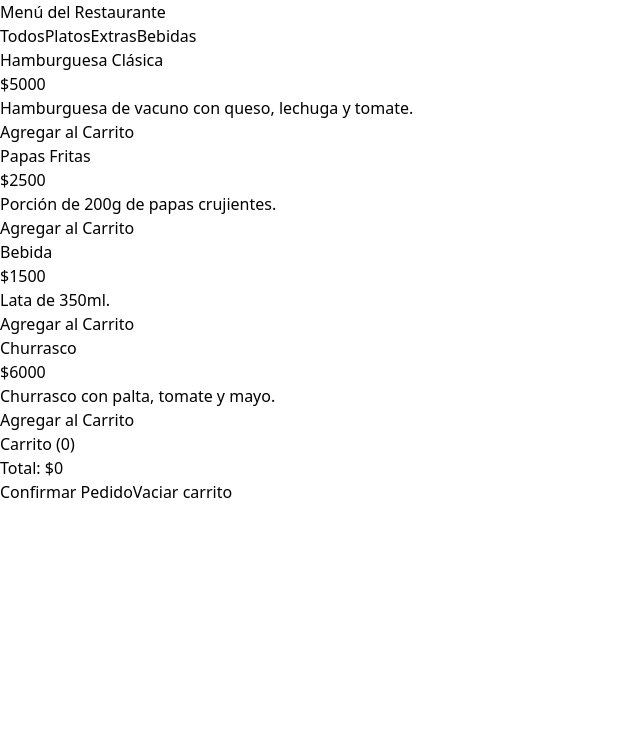
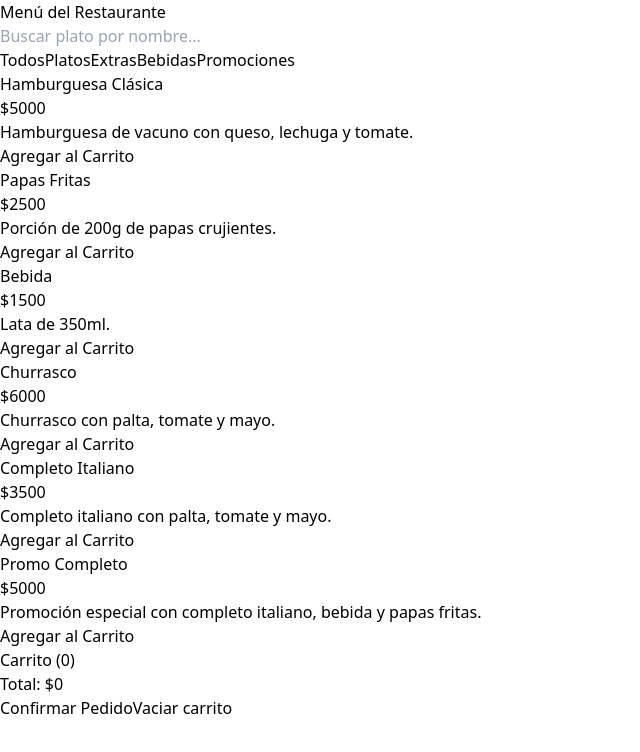
Before and after one commit to PipoeZz/restaurante-app, a React (Vite) app: page / in a window 1280 px wide. Shown: the top 752 px of the page, without its empty margins (0-640 px from the left). Built offline with nearby package versions, Linux system fonts and the light colour scheme.

Commit message:
buscador y mas productos

```diff
--- a/src/App.jsx
+++ b/src/App.jsx
@@ -2,6 +2,7 @@ import { useState, useEffect } from 'react';
 
 import { pedirDatos } from './data/menu';
 import Filtro from './components/Filtro';
+import Buscador from './components/Buscador';
 import MenuCarta from './components/MenuCarta';
 import Carrito from './components/Carrito';
 
@@ -11,6 +12,7 @@ function App() {
 
   const [carrito, setCarrito] = useState([]);
   const [categoria, setCategoria] = useState("Todos");
+  const [busqueda, setBusqueda] = useState("");
 
   useEffect(() => {
     pedirDatos().then(function (datos) {
@@ -27,9 +29,17 @@ function App() {
     setCarrito([]);
   }
 
+
   let filtrados = menu;
+
   if (categoria !== "Todos") {
-    filtrados = menu.filter(plato => plato.categoria === categoria);
+    filtrados = filtrados.filter(plato => plato.categoria === categoria);
+  }
+
+  if (busqueda !== "") {
+    filtrados = filtrados.filter(plato =>
+      plato.nombre.toLowerCase().includes(busqueda.toLowerCase())
+    );
   }
 
   return (
@@ -42,9 +52,14 @@ function App() {
         <div className="flex flex-col md:flex-row gap-6 max-w-5xl mx-auto">
 
           <div className="md:w-2/3">
+            {/* Componente 1: Buscador de texto */}
+            <Buscador busqueda={busqueda} cambiarBusqueda={setBusqueda} />
+
+            {/* Componente 2: Filtro por categorías */}
             <Filtro cambiarFiltro={setCategoria} />
 
             <div className="grid grid-cols-1 sm:grid-cols-2 gap-4">
+              {/* Componente 3: Tarjeta de cada plato */}
               {filtrados.map((plato, indice) => (
                 <MenuCarta key={indice} plato={plato} agregar={agregar} />
               ))}
@@ -52,6 +67,7 @@ function App() {
           </div>
 
           <div className="md:w-1/3">
+            {/* Componente 4: Carrito de compras */}
             <Carrito carrito={carrito} vaciar={vaciar} />
           </div>
 
--- /dev/null
+++ b/src/components/Buscador.jsx
@@ -0,0 +1,15 @@
+function Buscador({ busqueda, cambiarBusqueda }) {
+  return (
+    <div className="mb-4">
+      <input
+        type="text"
+        placeholder="Buscar plato por nombre..."
+        value={busqueda}
+        onChange={(e) => cambiarBusqueda(e.target.value)}
+        className="w-full p-2 border rounded bg-white shadow-sm"
+      />
+    </div>
+  );
+}
+
+export default Buscador;
--- a/src/components/Filtro.jsx
+++ b/src/components/Filtro.jsx
@@ -5,6 +5,7 @@ function Filtro({ cambiarFiltro }) {
       <button onClick={() => cambiarFiltro("Platos")} className="bg-gray-300 p-2 rounded">Platos</button>
       <button onClick={() => cambiarFiltro("Extras")} className="bg-gray-300 p-2 rounded">Extras</button>
       <button onClick={() => cambiarFiltro("Bebidas")} className="bg-gray-300 p-2 rounded">Bebidas</button>
+      <button onClick={() => cambiarFiltro("Promociones")} className="bg-gray-300 p-2 rounded">Promociones</button>
     </div>
   );
 }
--- a/src/data/menu.js
+++ b/src/data/menu.js
@@ -2,7 +2,9 @@ export const productos = [
   { id: 1, nombre: "Hamburguesa Clásica", precio: 5000, categoria: "Platos", detalle: "Hamburguesa de vacuno con queso, lechuga y tomate." },
   { id: 2, nombre: "Papas Fritas", precio: 2500, categoria: "Extras", detalle: "Porción de 200g de papas crujientes." },
   { id: 3, nombre: "Bebida", precio: 1500, categoria: "Bebidas", detalle: "Lata de 350ml." },
-  { id: 4, nombre: "Churrasco", precio: 6000, categoria: "Platos", detalle: "Churrasco con palta, tomate y mayo." }
+  { id: 4, nombre: "Churrasco", precio: 6000, categoria: "Platos", detalle: "Churrasco con palta, tomate y mayo." },
+  { id: 5, nombre: "Completo Italiano", precio: 3500, categoria: "Platos", detalle: "Completo italiano con palta, tomate y mayo." },
+  { id: 6, nombre: "Promo Completo", precio: 5000, categoria: "Promociones", detalle: "Promoción especial con completo italiano, bebida y papas fritas." },
 ];
 
 export function pedirDatos() {
```
